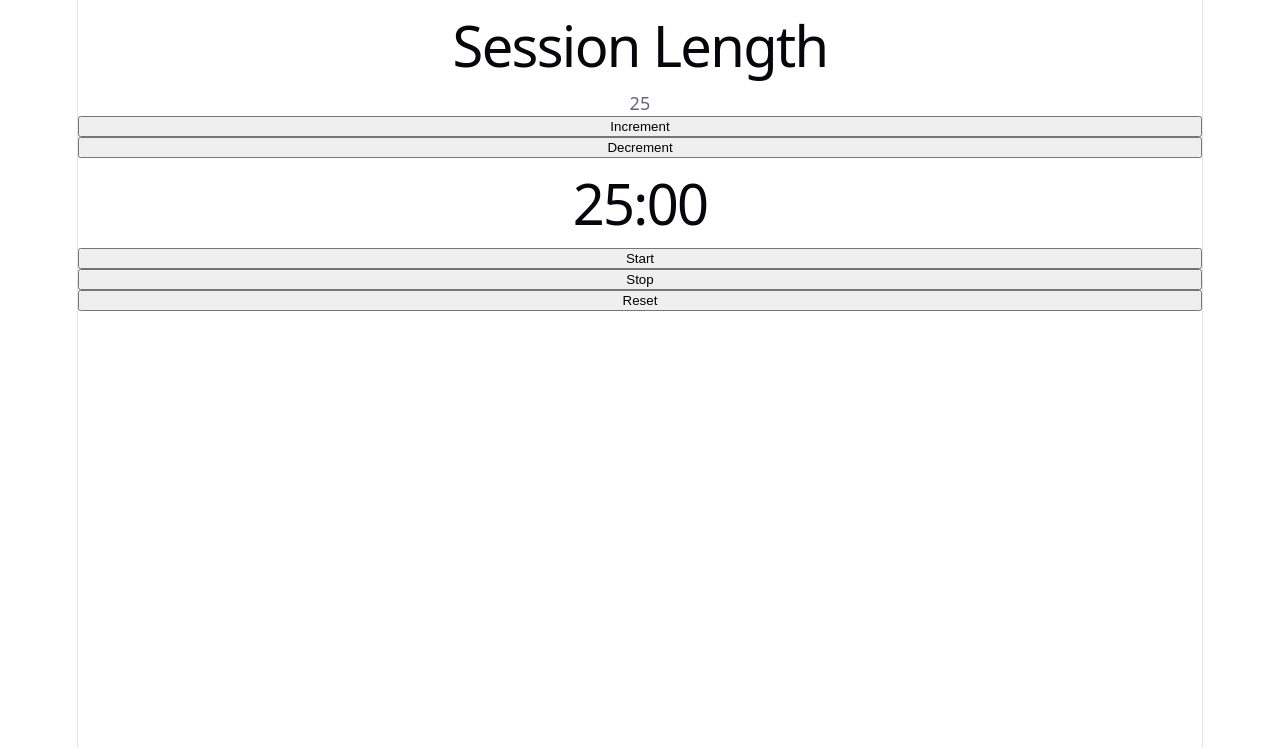
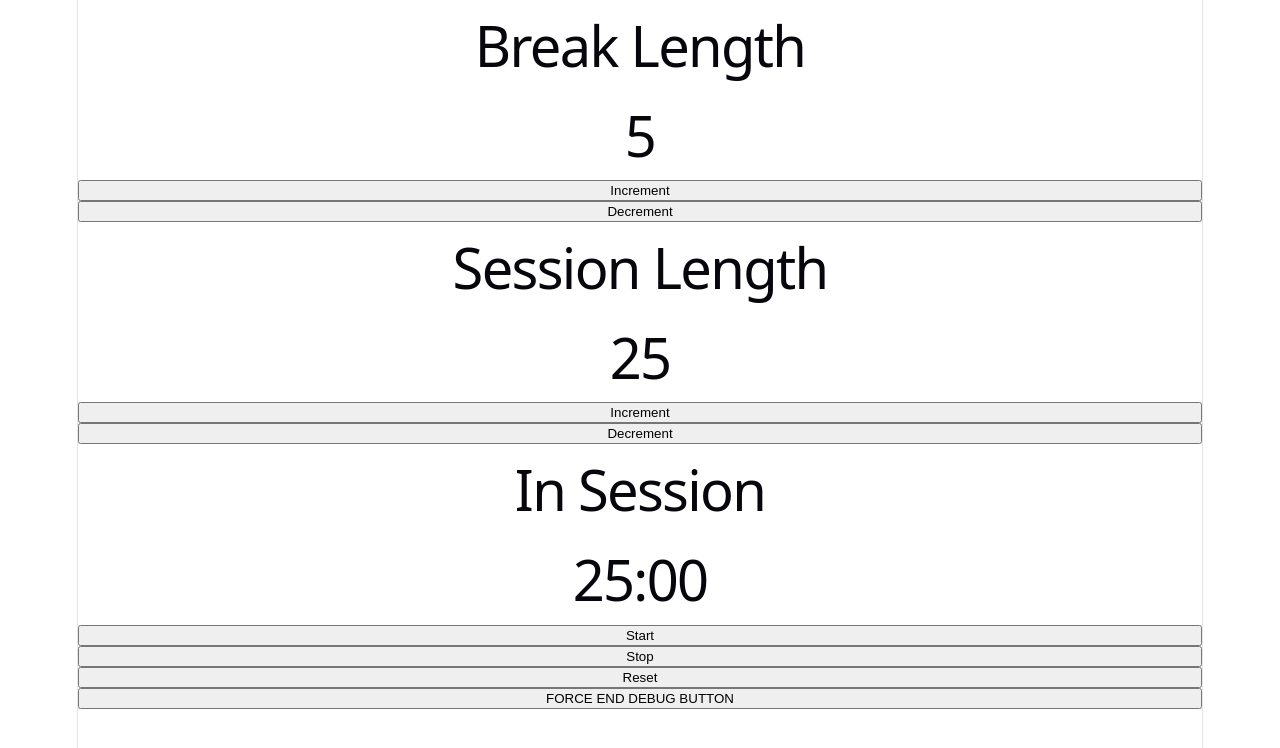
Before and after one commit to rajan-daniel/25plus5Clock, a React (Vite) app: page / in a window 1280 px wide. Shown: the top 748 px of the page. Built offline with nearby package versions, Linux system fonts and the light colour scheme.

Commit message:
feat: add break feature test: automatic break activation on session end

```diff
--- a/src/Clock.jsx
+++ b/src/Clock.jsx
@@ -2,19 +2,35 @@ import { useState, useRef } from "react";
 
 export const Clock = () => {
     const running = useRef(false);
+    const onBreak = useRef(false);
+    const checkTimeEnd = useRef(false);
 
     if (running.current === false) {
-        console.log(running.current);
+        console.log(`timer is ${running.current}`);
+    }
+
+    if (onBreak.current === false) {
+        console.log(`break is ${onBreak.current}`);
     }
 
     const intervalRef = useRef(null);
     const [minutes, setMinutes] = useState(25)
     const [time, setTime] = useState(1500)
+    const [breakMinutes, setbreakMinutes] = useState(5);
 
     const start = () => {
         running.current = true;
         console.log(running.current);
         clearInterval(intervalRef.current);
+        setTime((minutes) * 60);
+        intervalRef.current = setInterval(() => { setTime((prev) => prev - 1) }, 1000)
+    }
+
+    const startBreak = () => {
+        running.current = true;
+        console.log(running.current);
+        clearInterval(intervalRef.current);
+        setTime((breakMinutes) * 60);
         intervalRef.current = setInterval(() => { setTime((prev) => prev - 1) }, 1000)
     }
 
@@ -26,10 +42,12 @@ export const Clock = () => {
 
     const reset = () => {
         running.current = false;
+        onBreak.current = false;
         console.log(running.current);
         clearInterval(intervalRef.current);
         setMinutes(25);
         setTime(1500);
+        setbreakMinutes(5);
     }
 
     function formatTime(seconds) {
@@ -39,13 +57,26 @@ export const Clock = () => {
         return `${String(mins).padStart(2, '0')}:${String(secs).padStart(2, '0')}`;
     }
 
+    const alertAndSwap = () => {
+        onBreak.current = !onBreak.current;
+        if(onBreak.current){
+            startBreak();
+        } else {
+            start();
+        }
+    }
+
     return (
         <>
+            <BreakTimeControl breakMinutes={breakMinutes} setbreakMinutes={setbreakMinutes} setTime={setTime} isRunning={running} />
             <TimeControl minutes={minutes} setMinutes={setMinutes} setTime={setTime} isRunning={running} />
+            <h1>{onBreak.current ? `On Break` : `In Session`}</h1>
             <h1>{formatTime(time)}</h1>
             <button onClick={start}>Start</button>
             <button onClick={pause}>Stop</button>
             <button onClick={reset}>Reset</button>
+
+            <button onClick={alertAndSwap}>FORCE END DEBUG BUTTON</button>
         </>
     );
 }
@@ -54,9 +85,20 @@ export const TimeControl = ({ minutes, setMinutes, setTime, isRunning }) => {
     return (
         <>
             <h1>Session Length</h1>
-            <p>{minutes}</p>
+            <h1>{minutes}</h1>
             <button onClick={() => { if (isRunning.current === false) { setTime((minutes + 1) * 60); setMinutes((prev) => prev + 1); } }}>Increment</button>
-            <button onClick={() => { if (isRunning.current === false) { setTime((minutes - 1) * 60); setMinutes((prev) => prev - 1); } }}>Decrement</button>
+            <button onClick={() => { if (isRunning.current === false && minutes > 1) { setTime((minutes - 1) * 60); setMinutes((prev) => prev - 1); } }}>Decrement</button>
         </>
     );
 }
+
+export const BreakTimeControl = ({ breakMinutes, setbreakMinutes, isRunning }) => {
+    return (
+        <>
+            <h1>Break Length</h1>
+            <h1>{breakMinutes}</h1>
+            <button onClick={() => { if (isRunning.current === false) { setbreakMinutes((prev) => prev + 1); } }}>Increment</button>
+            <button onClick={() => { if (isRunning.current === false && breakMinutes > 1) { setbreakMinutes((prev) => prev - 1); } }}>Decrement</button>
+        </>
+    );
+}
```
